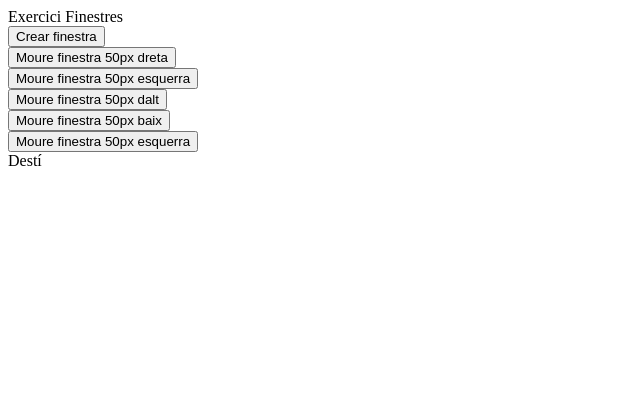
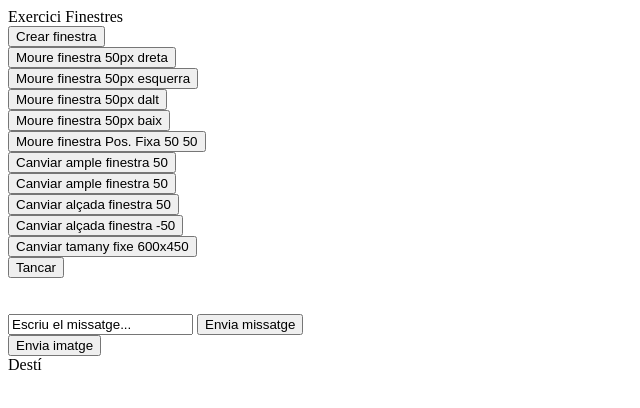
Before and after one commit to jaumealonso21/m6uf1pt13, a plain HTML site: page public_html/index.html in a window 1280 px wide. Shown: the whole page, without its empty margins (0-640 px from the left). Drawn offline with Linux system fonts and the light colour scheme.

Commit message:
Versio 2.0 final

```diff
--- a/public_html/index.html
+++ b/public_html/index.html
@@ -13,7 +13,17 @@
         <input type="button" onclick="mover(-50, 0);" value="Moure finestra 50px esquerra" /><br />
         <input type="button" onclick="mover(0, -50);" value="Moure finestra 50px dalt" /><br />
         <input type="button" onclick="mover(0, 50);" value="Moure finestra 50px baix" /><br />
-        <input type="button" onclick="moverFix(50, 50);" value="Moure finestra 50px esquerra" /><br />
+        <input type="button" onclick="moverFix(50, 50);" value="Moure finestra Pos. Fixa 50 50" /><br />
+        <input type="button" onclick="canviaTamany(50, 0);" value="Canviar ample finestra 50" /><br />
+        <input type="button" onclick="canviaTamany(-50, 0);" value="Canviar ample finestra 50" /><br />
+        <input type="button" onclick="canviaTamany(0, 50);" value="Canviar alçada finestra 50" /><br />
+        <input type="button" onclick="canviaTamany(0, -50);" value="Canviar alçada finestra -50" /><br />
+        <input type="button" onclick="canviaTamany(600, 450);" value="Canviar tamany fixe 600x450" /><br />
+        <input type="button" onclick="window.finestra.close();" value="Tancar" /><br />
+        <br /><br />
+        <input type="text" id="missatge" value="Escriu el missatge..."/>
+        <input type="button" onclick="missatge(document.getElementById('missatge').value);"  value="Envia missatge" /><br />
+        <input type="button" onclick="imatge();"  value="Envia imatge" /><br />
         <div id="desti">Destí</div>
     </body>
 </html>
--- a/public_html/m6uf1pt13.js
+++ b/public_html/m6uf1pt13.js
@@ -1,3 +1,4 @@
+
 var finestra;
 
 function crear() {
@@ -20,3 +21,34 @@ function moverFix() {
 
     return true;
 }
+
+function canviaTamany() {
+    window.finestra.resizeBy(arguments[0], arguments[1]);
+    window.finestra.focus();
+
+    return true;
+}
+
+function canviaFixTamany() {
+    window.finestra.resizeTo(arguments[0], arguments[1]);
+    window.finestra.focus();
+
+    return true;
+}
+
+function missatge() {
+    window.finestra.document.write("<script>function missPare() { window.opener.document.getElementById(\'desti\').innerHTML = arguments[0]; }</script>");
+    window.finestra.document.write("<div>" + arguments[0] + "</div>");
+    window.finestra.document.write("<div><input type='text' id='miss2' value='Escriu el missatge...' />");
+    window.finestra.document.write("<input type=\"button\" onclick=\"missPare(document.getElementById(\'miss2\').value);\" value=\"Envia missatge\" /><br /></div>");
+    window.finestra.focus();
+
+    return true;
+}
+
+function imatge() {
+    window.finestra.document.write("<div><img src='imatge.jpg' /></div>");
+    window.finestra.focus();
+
+    return true;
+}
```
Also changed, not shown: public_html/imatge.jpg (added).
